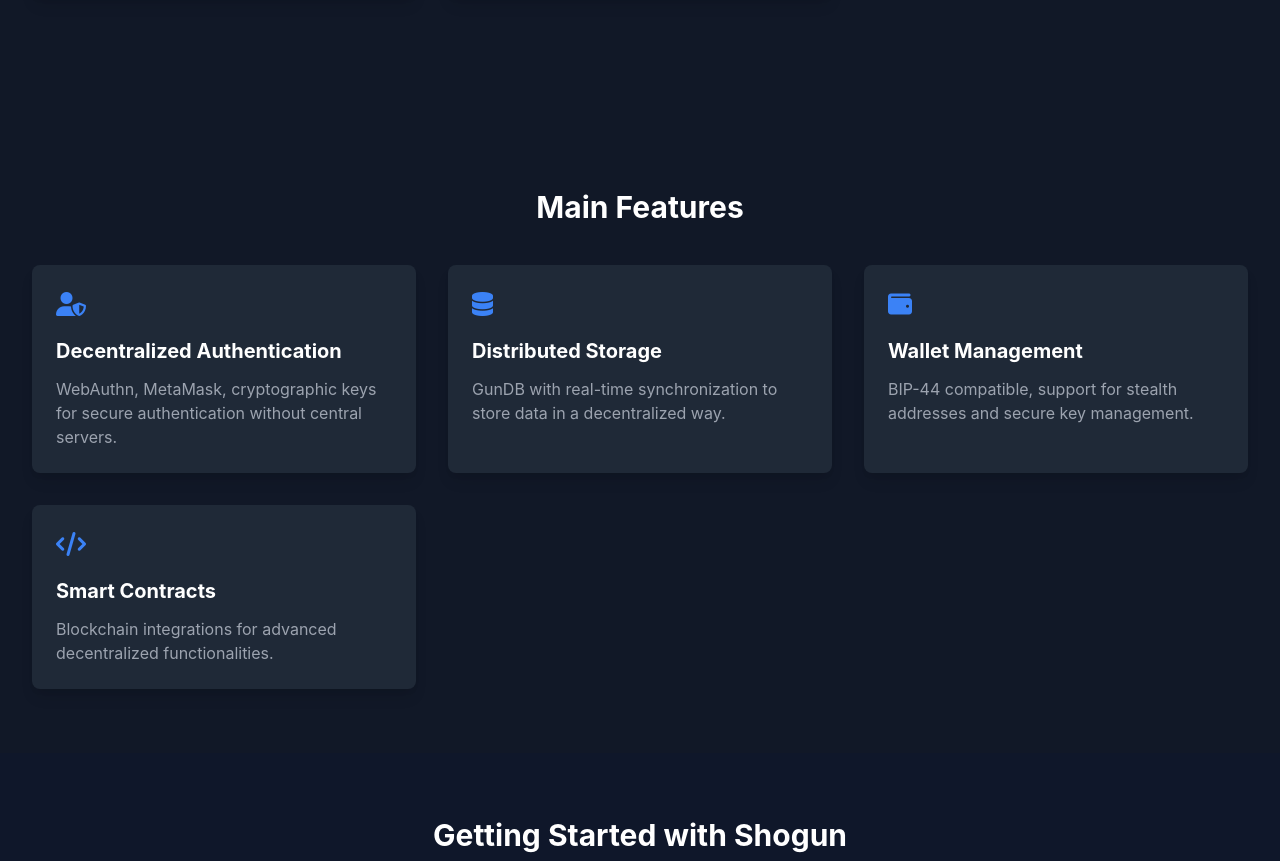
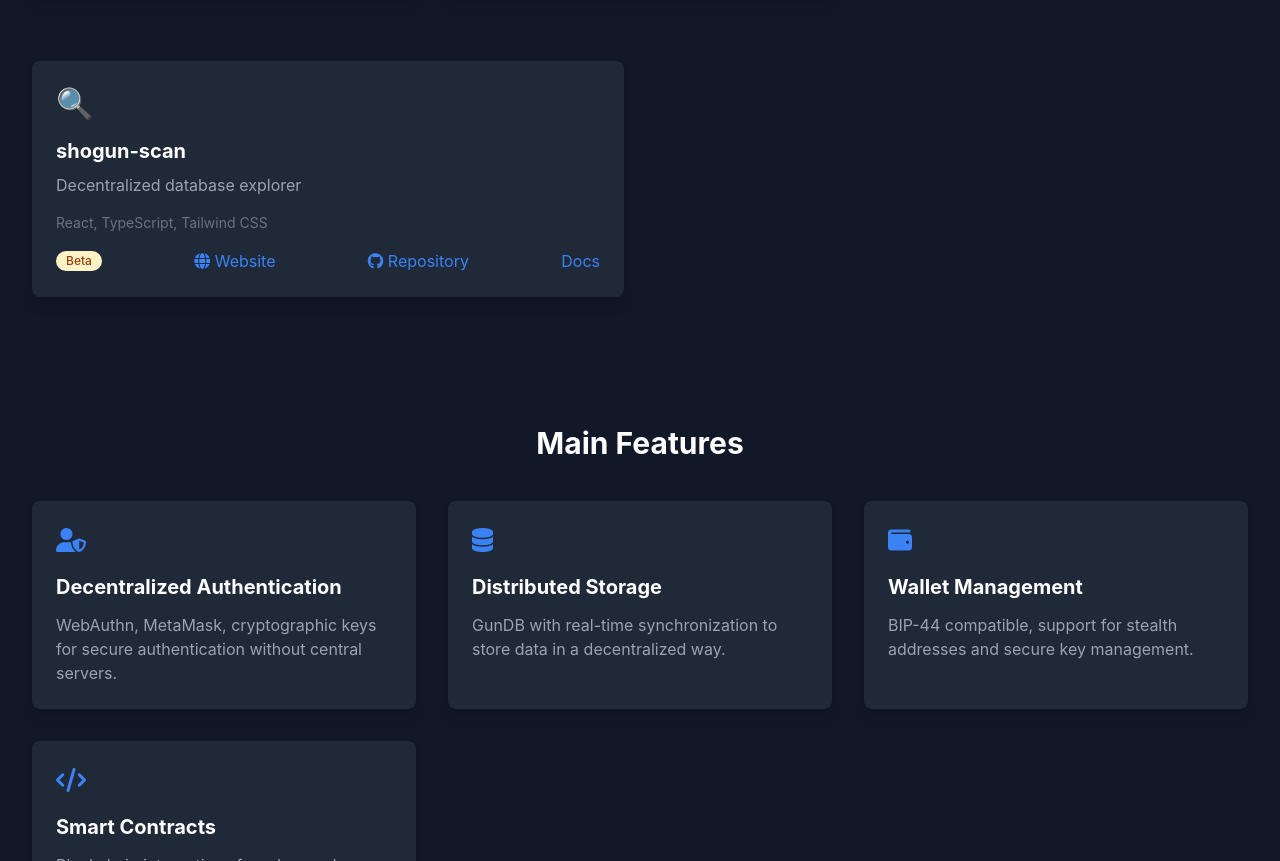
Before and after one commit to scobru/shogun-landing, a plain HTML site: page index.html in a window 1280 px wide. Shown: the part 1313-2174 px from the top of the page. Drawn offline with nearby package versions, Linux system fonts and the light colour scheme.

Commit message:
updates with scan

```diff
--- a/index.html
+++ b/index.html
@@ -320,6 +320,34 @@
         <!--             <h3 class="text-2xl font-semibold text-white mb-6">Applications</h3>
  -->
         <div class="grid grid-cols-1 md:grid-cols-2 lg:grid-cols-2 gap-8">
+          <div class="component-card bg-gray-800 rounded-lg overflow-hidden shadow-lg">
+                    <div class="p-6">
+                        <div class="text-3xl text-blue-500 mb-4">🔍</div>
+                        <h4 class="text-xl font-bold text-white mb-2">shogun-scan</h4>
+                        <p class="text-gray-400 mb-4">Decentralized database explorer</p>
+                        <div class="text-sm text-gray-500 mb-4">React, TypeScript, Tailwind CSS</div>
+                        <div class="flex justify-between items-center">
+                            <span
+                                class="inline-flex items-center px-2.5 py-0.5 rounded-full text-xs font-medium bg-yellow-100 text-yellow-800">Beta</span>
+                            <a href="https://shogun-scan.vercel.app/" target="_blank"
+                                class="text-blue-500 hover:text-blue-400">
+                                <i class="fas fa-globe"></i> Website
+                            </a>
+                            <a href="https://github.com/scobru/shogun-scan" target="_blank"
+                                class="text-blue-500 hover:text-blue-400">
+                                <i class="fab fa-github"></i> Repository
+                            </a>
+                            <a
+                            href="viewer.html?readme=https://raw.githubusercontent.com/scobru/shogun-scan/main/README.md"
+                            class="text-blue-500 hover:text-blue-400"
+                          >
+                            Docs
+                          </a>
+                        </div>
+                    </div>
+                </div>
+
+
           <!-- <div class="component-card bg-gray-800 rounded-lg overflow-hidden shadow-lg">
                     <div class="p-6">
                         <div class="text-3xl text-blue-500 mb-4">💬</div>
```
